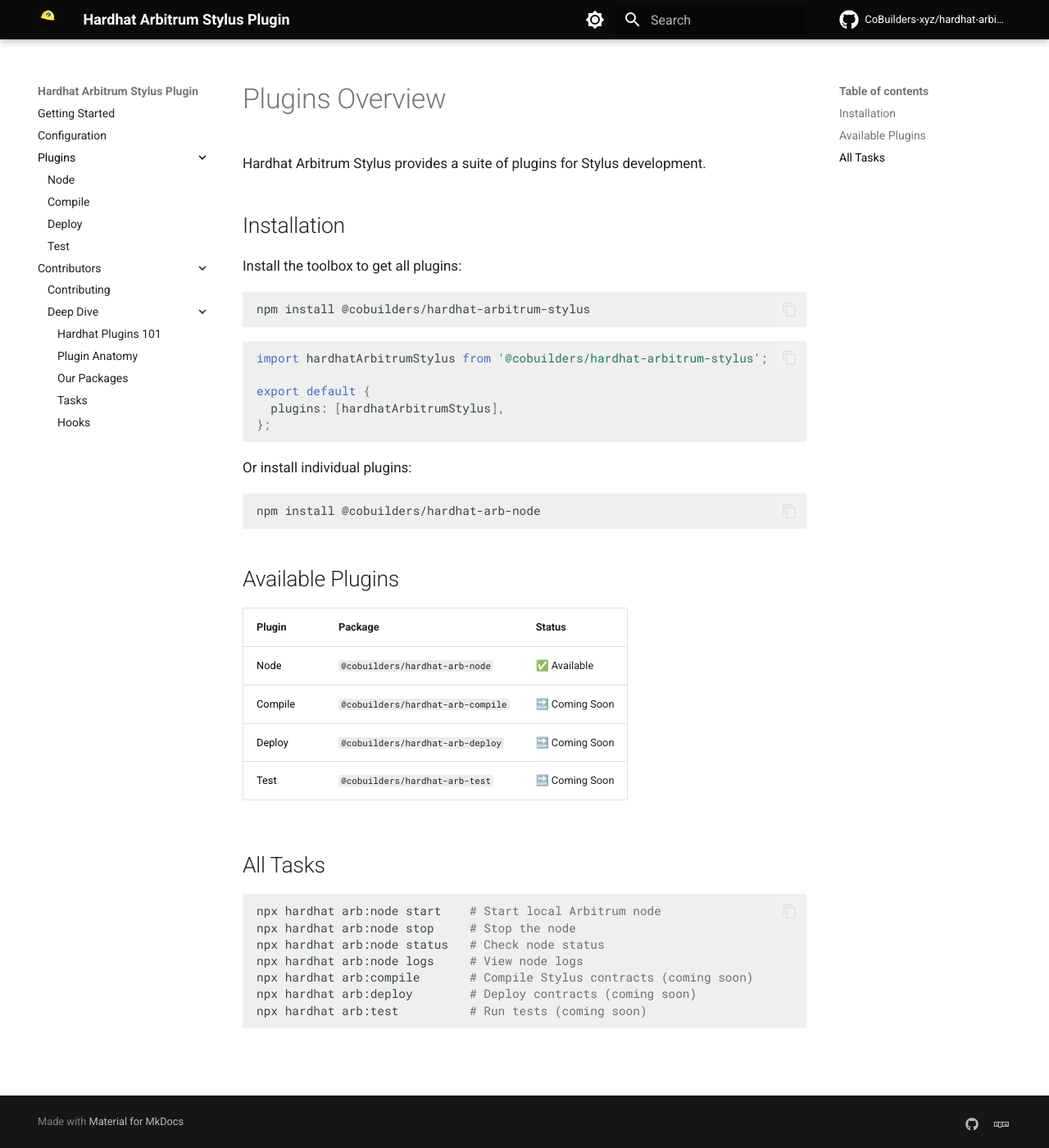
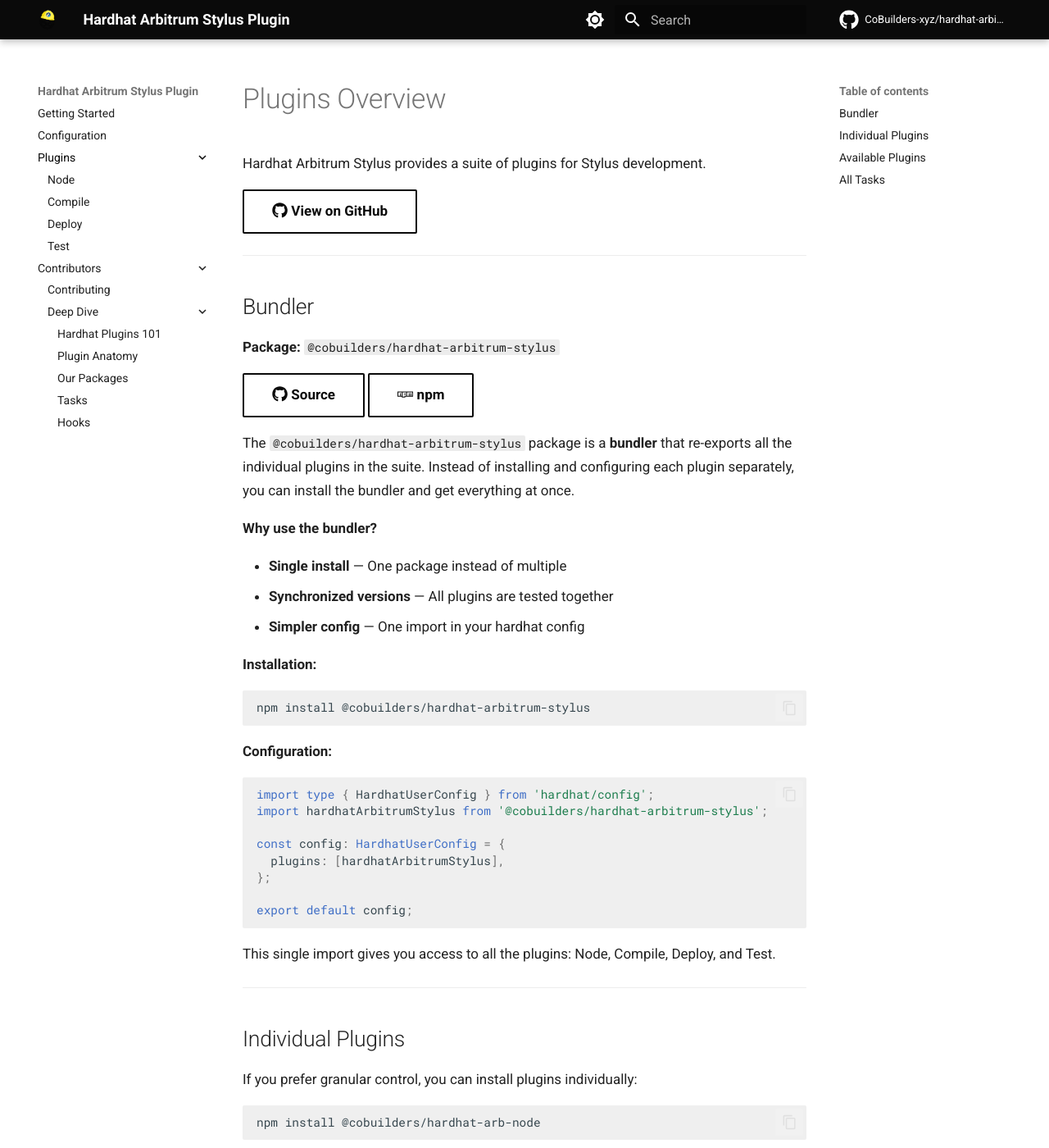
Before and after one commit to CoBuilders-xyz/hardhat-arbitrum-stylus, an MkDocs documentation site: the page built from docs/src/plugins/index.md, in a window 1280 px wide and 1400 px high. Shown: the whole window at 82% size. Built offline with MkDocs 1.6.1 and Material for MkDocs 9.7.7, drawn with Linux system fonts in a browser that asks for light colours; comment, search, counter and statistics services are not loaded.

Commit message:
Added source links to docs (#59)
* Fix docs publishing

* Enhance documentation with plugin links and emoji support

- Added GitHub and npm links to individual plugin documentation pages.
- Included emoji support in mkdocs configuration for better visual representation.
- Updated styles for button appearance in dark mode.

````diff
--- a/docs/mkdocs.yml
+++ b/docs/mkdocs.yml
@@ -51,6 +51,9 @@ extra:
 markdown_extensions:
   - admonition
   - pymdownx.details
+  - pymdownx.emoji:
+      emoji_index: !!python/name:material.extensions.emoji.twemoji
+      emoji_generator: !!python/name:material.extensions.emoji.to_svg
   - pymdownx.superfences:
       custom_fences:
         - name: mermaid
--- a/docs/src/plugins/index.md
+++ b/docs/src/plugins/index.md
@@ -7,23 +7,51 @@ Simple overview of all plugins with status. Merged with toolbox info.
 
 Hardhat Arbitrum Stylus provides a suite of plugins for Stylus development.
 
-## Installation
+[:fontawesome-brands-github: View on GitHub](https://github.com/CoBuilders-xyz/hardhat-arbitrum-stylus/tree/main/packages){ .md-button }
 
-Install the toolbox to get all plugins:
+---
+
+## Bundler
+
+**Package:** `@cobuilders/hardhat-arbitrum-stylus`
+
+[:fontawesome-brands-github: Source](https://github.com/CoBuilders-xyz/hardhat-arbitrum-stylus/tree/main/packages/hardhat-arbitrum-stylus){ .md-button }
+[:fontawesome-brands-npm: npm](https://www.npmjs.com/package/@cobuilders/hardhat-arbitrum-stylus){ .md-button }
+
+The `@cobuilders/hardhat-arbitrum-stylus` package is a **bundler** that re-exports all the individual plugins in the suite. Instead of installing and configuring each plugin separately, you can install the bundler and get everything at once.
+
+**Why use the bundler?**
+
+- **Single install** — One package instead of multiple
+- **Synchronized versions** — All plugins are tested together
+- **Simpler config** — One import in your hardhat config
+
+**Installation:**
 
 ```bash
 npm install @cobuilders/hardhat-arbitrum-stylus
 ```
 
+**Configuration:**
+
 ```typescript
+import type { HardhatUserConfig } from 'hardhat/config';
 import hardhatArbitrumStylus from '@cobuilders/hardhat-arbitrum-stylus';
 
-export default {
+const config: HardhatUserConfig = {
   plugins: [hardhatArbitrumStylus],
 };
+
+export default config;
 ```
 
-Or install individual plugins:
+This single import gives you access to all the plugins: Node, Compile, Deploy, and Test.
+
+---
+
+## Individual Plugins
+
+If you prefer granular control, you can install plugins individually:
 
 ```bash
 npm install @cobuilders/hardhat-arb-node
@@ -31,12 +59,12 @@ npm install @cobuilders/hardhat-arb-node
 
 ## Available Plugins
 
-| Plugin | Package | Status |
-|--------|---------|--------|
-| [Node](node.md) | `@cobuilders/hardhat-arb-node` | ✅ Available |
-| [Compile](compile.md) | `@cobuilders/hardhat-arb-compile` | 🔜 Coming Soon |
-| [Deploy](deploy.md) | `@cobuilders/hardhat-arb-deploy` | 🔜 Coming Soon |
-| [Test](test.md) | `@cobuilders/hardhat-arb-test` | 🔜 Coming Soon |
+| Plugin | Package | Status | Links |
+|--------|---------|--------|-------|
+| [Node](node.md) | `@cobuilders/hardhat-arb-node` | ✅ Available | [:fontawesome-brands-github:](https://github.com/CoBuilders-xyz/hardhat-arbitrum-stylus/tree/main/packages/hardhat-arb-node) [:fontawesome-brands-npm:](https://www.npmjs.com/package/@cobuilders/hardhat-arb-node) |
+| [Compile](compile.md) | `@cobuilders/hardhat-arb-compile` | 🔜 Coming Soon | [:fontawesome-brands-github:](https://github.com/CoBuilders-xyz/hardhat-arbitrum-stylus/tree/main/packages/hardhat-arb-compile) [:fontawesome-brands-npm:](https://www.npmjs.com/package/@cobuilders/hardhat-arb-compile) |
+| [Deploy](deploy.md) | `@cobuilders/hardhat-arb-deploy` | 🔜 Coming Soon | [:fontawesome-brands-github:](https://github.com/CoBuilders-xyz/hardhat-arbitrum-stylus/tree/main/packages/hardhat-arb-deploy) [:fontawesome-brands-npm:](https://www.npmjs.com/package/@cobuilders/hardhat-arb-deploy) |
+| [Test](test.md) | `@cobuilders/hardhat-arb-test` | 🔜 Coming Soon | [:fontawesome-brands-github:](https://github.com/CoBuilders-xyz/hardhat-arbitrum-stylus/tree/main/packages/hardhat-arb-test) [:fontawesome-brands-npm:](https://www.npmjs.com/package/@cobuilders/hardhat-arb-test) |
 
 ## All Tasks
 
--- a/docs/src/stylesheets/extra.css
+++ b/docs/src/stylesheets/extra.css
@@ -77,3 +77,16 @@
   margin-left: 0.5em;
   vertical-align: middle;
 }
+
+/* Button styling for dark mode */
+[data-md-color-scheme="slate"] .md-typeset .md-button {
+  color: #ffffff;
+  border-color: #f6c343;
+  background-color: rgba(246, 195, 67, 0.15);
+}
+
+[data-md-color-scheme="slate"] .md-typeset .md-button:hover {
+  color: #0d0d0d;
+  background-color: #f6c343;
+  border-color: #f6c343;
+}
````
Also changed, not shown: docs/src/index.md (+3 -0 lines), docs/src/plugins/compile.md (+3 -0 lines), docs/src/plugins/deploy.md (+3 -0 lines), docs/src/plugins/node.md (+3 -0 lines), docs/src/plugins/test.md (+3 -0 lines).
